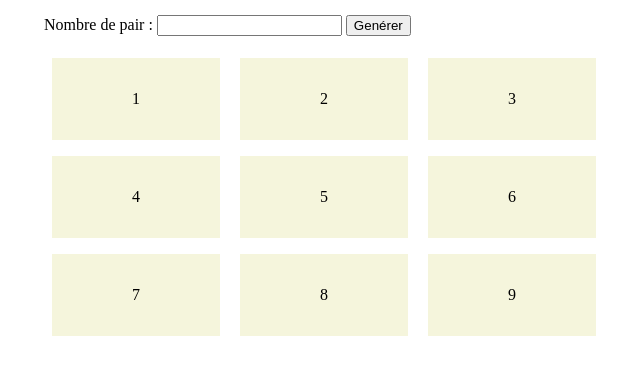
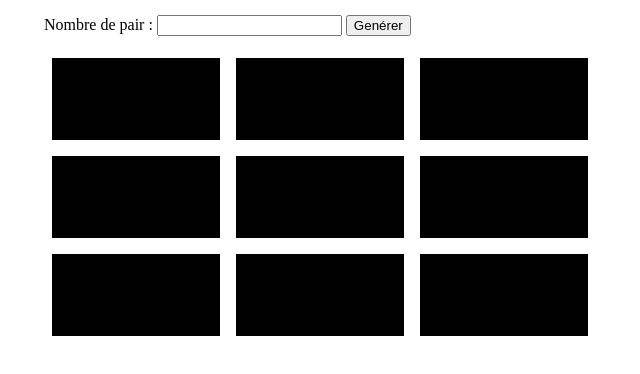
Before and after one commit to elozano03/exo_memory, a plain HTML site: page index.html in a window 1280 px wide. Shown: the whole page, without its empty margins (276-916 px from the left). Drawn offline with Linux system fonts and the light colour scheme.

Commit message:
Stp casse pas tout

```diff
--- a/index.html
+++ b/index.html
@@ -13,7 +13,7 @@
         <input type="number" id="number">
         <button>Genérer</button>
     </header>
-    <div id="game">
+   <!--  <div id="game">
         <div class="cell">1</div>
         <div class="cell">2</div>
         <div class="cell">3</div>
@@ -23,7 +23,7 @@
         <div class="cell">7</div>
         <div class="cell">8</div>
         <div class="cell">9</div>
-    </div>
+    </div> -->
     <script src="script.js"></script>
 </body>
 </html>
--- a/script.js
+++ b/script.js
@@ -0,0 +1,15 @@
+var gameDiv = document.createElement("div");
+gameDiv.setAttribute("id" , "game");
+document.body.appendChild(gameDiv);
+
+
+var num = ["1" , "2" ,"3" ,"4" ,"5", "6" , "7" ,"8" ,"9"];
+for (let i = 0; i < num.length; i++) {
+    var cellule = document.createElement("div");
+    cellule.className = "cell hidden"
+    gameDiv.appendChild(cellule)
+    cellule.innerHTML = num[i]
+    cellule.addEventListener("click" , function(){
+        this.className = "cell"
+    })
+}
```
